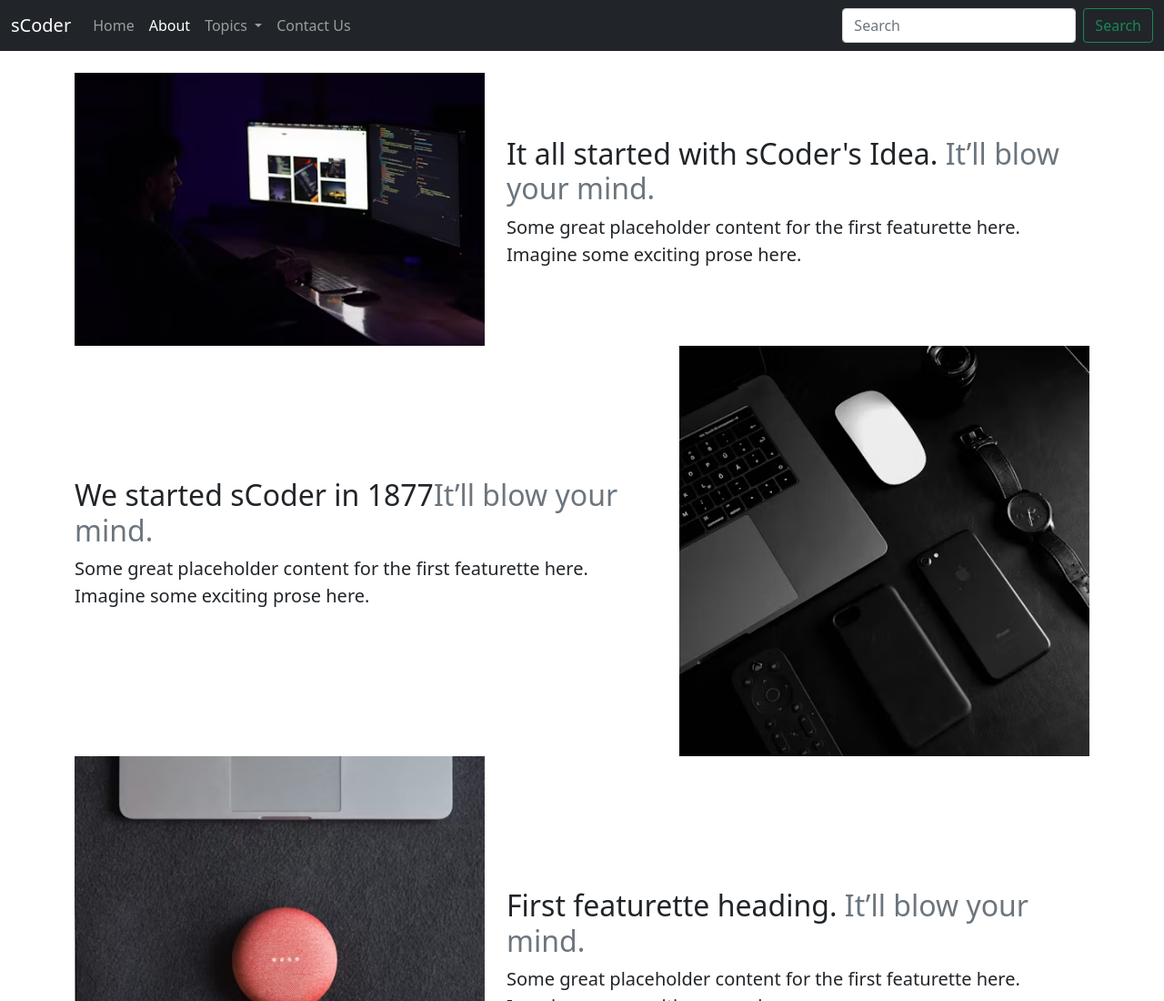
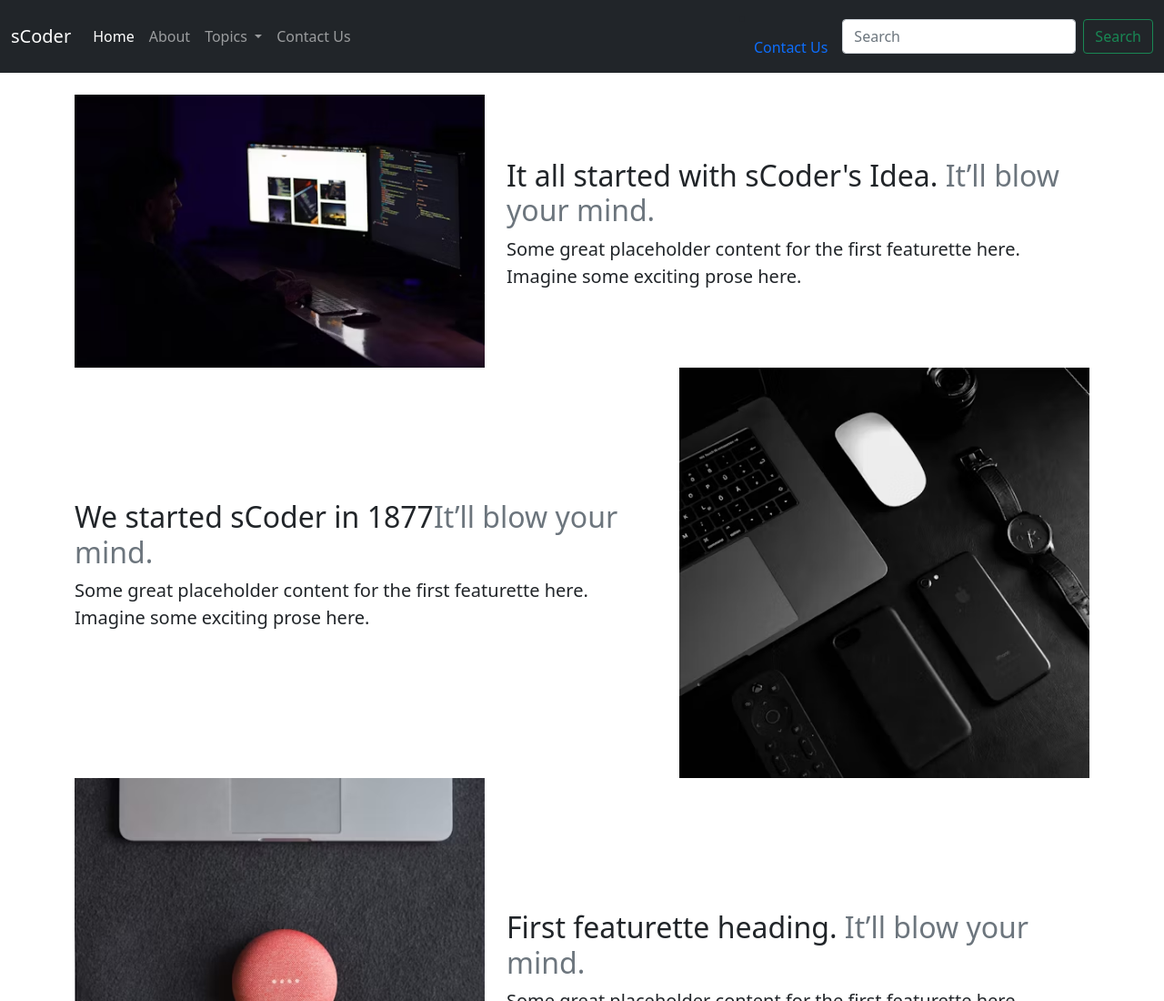
Before and after one commit to ParekhSuhani/sCoderBootstrap, a plain HTML site: page about.html in a window 1280 px wide. Shown: the top 1100 px of the page at 91% size. Drawn offline with nearby package versions, Linux system fonts and the light colour scheme.

Commit message:
Update about.html

```diff
--- a/about.html
+++ b/about.html
@@ -26,15 +26,15 @@
             <div class="collapse navbar-collapse" id="navbarSupportedContent">
                         <ul class="navbar-nav me-auto mb-2 mb-lg-0">
           <li class="nav-item">
-                        <a class="nav-link" aria-current="page" href="/">Home</a>
+            <a class="nav-link active" aria-current="page" href="/sCoderBootstrap">Home</a>
           </li>
           <li class="nav-item">
-                        <a class="nav-link active" href="/about.html"> About</a>
+            <a class="nav-link" href="/sCoderBootstrap/about.html"> About</a>
           </li>
 
           <li class="nav-item dropdown">
-                        <a class="nav-link dropdown-toggle" href="#" id="navbarDropdown" role="button"
-                            data-bs-toggle="dropdown" aria-expanded="false">
+            <a class="nav-link dropdown-toggle" href="#" id="navbarDropdown" role="button" data-bs-toggle="dropdown"
+              aria-expanded="false">
               Topics
             </a>
             <ul class="dropdown-menu" aria-labelledby="navbarDropdown">
@@ -46,6 +46,12 @@
               <li><a class="dropdown-item" href="#">Support</a></li>
               <a class="dropdown-item" href="#">Write for us</a>
           </li>
+        </ul>
+        </li>
+        <li class="nav-item">
+          <a class="nav-link" href="/sCoderBootstrap/contact us.html">Contact Us</a>
+        </li>
+
         </ul>
                 </li>
                 <li class="nav-item">
```
Lines whose indentation alone changed are shown as unchanged.
